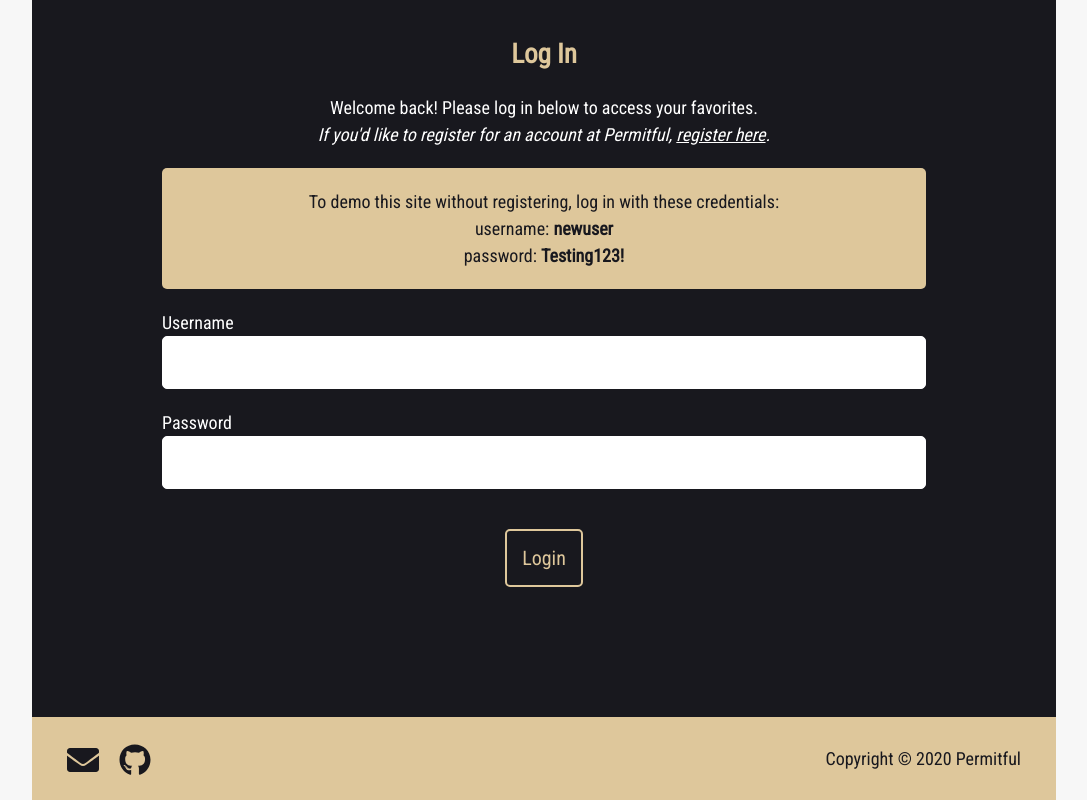
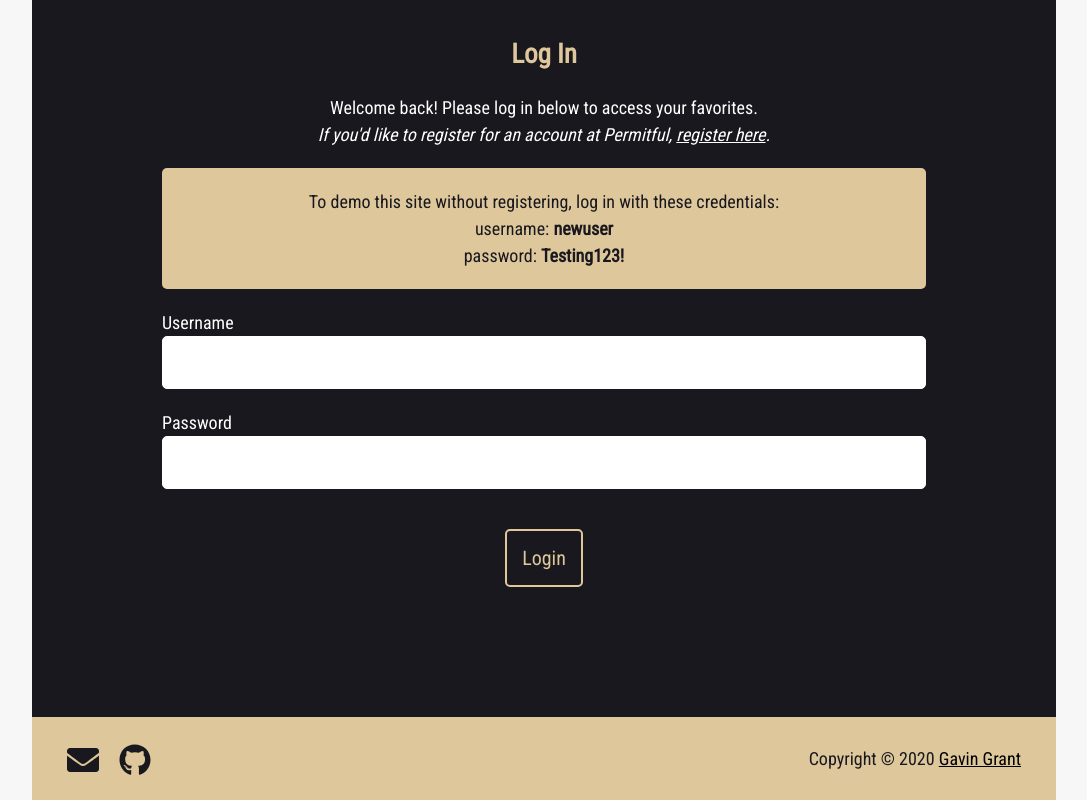
Before and after one commit to gavinmgrant/permitful-client, a React (Create React App) app: page /login in a window 1280 px wide. Shown: the part 188-988 px from the top of the page, without its empty margins (96-1183 px from the left). Built offline with nearby package versions, Linux system fonts and the light colour scheme.

Commit message:
feat(footer): add link to portfolio site

```diff
--- a/src/components/Footer/Footer.js
+++ b/src/components/Footer/Footer.js
@@ -18,7 +18,7 @@
                 </span>
             </section>
             <section className='copyright'>
-                Copyright © 2020 Permitful
+                Copyright © 2020 <a href='https://gavingrant.dev/' target='_blank' rel='noopener noreferrer' style={{color: '#000000'}}>Gavin Grant</a>
             </section>
         </footer>
     )
```
